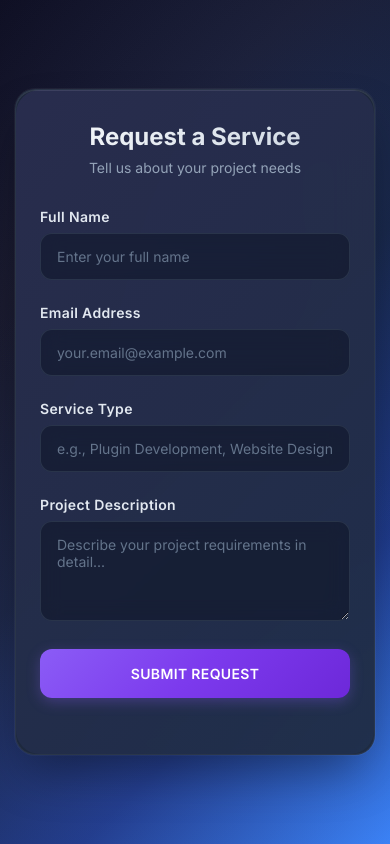
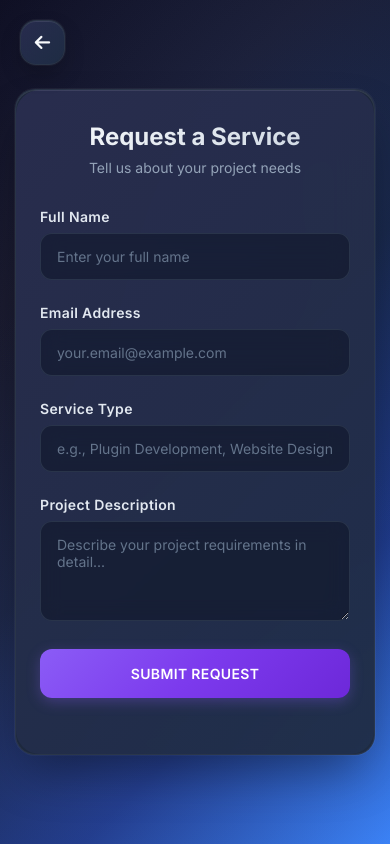
Before and after one commit to DJSYT/MineCloud, a website: page Z.html in a window 390 px wide. Drawn offline with Linux system fonts and the light colour scheme.

Commit message:
Update Z.html

```diff
--- a/Z.html
+++ b/Z.html
@@ -5,6 +5,7 @@
   <meta name="viewport" content="width=device-width, initial-scale=1.0" />
   <title>Service Request Form</title>
   <link href="https://fonts.googleapis.com/css2?family=Inter:wght@400;500;600;700&display=swap" rel="stylesheet">
+  <link href="https://cdnjs.cloudflare.com/ajax/libs/font-awesome/6.4.0/css/all.min.css" rel="stylesheet">
   <style>
     * {
       box-sizing: border-box;
@@ -36,6 +37,77 @@
                   radial-gradient(circle at 80% 20%, rgba(59, 130, 246, 0.1) 0%, transparent 50%);
       pointer-events: none;
       z-index: 1;
+    }
+
+    /* Back Button Styles */
+    .back-button {
+      position: fixed;
+      top: 30px;
+      left: 30px;
+      z-index: 10;
+      width: 50px;
+      height: 50px;
+      border: none;
+      border-radius: 16px;
+      background: rgba(30, 41, 59, 0.95);
+      backdrop-filter: blur(20px);
+      border: 1px solid rgba(71, 85, 105, 0.3);
+      color: #f8fafc;
+      cursor: pointer;
+      display: flex;
+      align-items: center;
+      justify-content: center;
+      font-size: 1.25rem;
+      transition: all 0.3s cubic-bezier(0.4, 0, 0.2, 1);
+      box-shadow:
+        0 10px 25px -5px rgba(0, 0, 0, 0.3),
+        0 0 0 1px rgba(255, 255, 255, 0.05),
+        inset 0 1px 0 rgba(255, 255, 255, 0.1);
+      animation: slideInLeft 0.8s cubic-bezier(0.16, 1, 0.3, 1);
+    }
+
+    .back-button::before {
+      content: '';
+      position: absolute;
+      top: 0;
+      left: 0;
+      right: 0;
+      bottom: 0;
+      background: linear-gradient(135deg, rgba(139, 92, 246, 0.1) 0%, rgba(59, 130, 246, 0.05) 100%);
+      border-radius: 16px;
+      pointer-events: none;
+      z-index: -1;
+    }
+
+    .back-button:hover {
+      transform: translateY(-2px) scale(1.05);
+      box-shadow:
+        0 15px 35px -5px rgba(0, 0, 0, 0.4),
+        0 0 0 1px rgba(139, 92, 246, 0.3),
+        inset 0 1px 0 rgba(255, 255, 255, 0.2);
+      background: rgba(30, 41, 59, 1);
+      border-color: rgba(139, 92, 246, 0.4);
+    }
+
+    .back-button:hover::before {
+      background: linear-gradient(135deg, rgba(139, 92, 246, 0.2) 0%, rgba(59, 130, 246, 0.1) 100%);
+    }
+
+    .back-button:active {
+      transform: translateY(0) scale(1.02);
+    }
+
+    .back-button:focus-visible {
+      outline: 2px solid #8b5cf6;
+      outline-offset: 3px;
+    }
+
+    .back-button i {
+      transition: transform 0.3s ease;
+    }
+
+    .back-button:hover i {
+      transform: translateX(-2px);
     }
 
     .form-container {
@@ -250,6 +322,17 @@
       }
     }
 
+    @keyframes slideInLeft {
+      from {
+        opacity: 0;
+        transform: translateX(-60px) scale(0.9);
+      }
+      to {
+        opacity: 1;
+        transform: translateX(0) scale(1);
+      }
+    }
+
     @keyframes spin {
       to {
         transform: rotate(360deg);
@@ -279,6 +362,24 @@
       .form-header h2 {
         font-size: 1.5rem;
       }
+
+      .back-button {
+        top: 20px;
+        left: 20px;
+        width: 45px;
+        height: 45px;
+        font-size: 1.1rem;
+      }
+    }
+
+    @media (max-width: 360px) {
+      .back-button {
+        top: 15px;
+        left: 15px;
+        width: 40px;
+        height: 40px;
+        font-size: 1rem;
+      }
     }
 
     /* Focus visible for accessibility */
@@ -295,6 +396,11 @@
   </style>
 </head>
 <body>
+  <!-- Back Button -->
+  <button class="back-button" onclick="navigateBack()" aria-label="Go back to homepage">
+    <i class="fas fa-arrow-left"></i>
+  </button>
+
   <div class="form-container">
     <div class="form-header">
       <h2>Request a Service</h2>
@@ -341,6 +447,24 @@
   </div>
 
   <script>
+    // Back button navigation function
+    function navigateBack() {
+      // Check if we can go back in history, otherwise go to index.html
+      if (window.history.length > 1) {
+        window.history.back();
+      } else {
+        window.location.href = 'index.html';
+      }
+    }
+
+    // Keyboard navigation support for back button
+    document.addEventListener('keydown', function(e) {
+      // Alt + Left Arrow or Escape key to go back
+      if ((e.altKey && e.key === 'ArrowLeft') || e.key === 'Escape') {
+        navigateBack();
+      }
+    });
+
     // Enhanced form handling with better UX
     const form = document.getElementById("webhookForm");
     const submitBtn = form.querySelector(".submit-btn");
@@ -461,19 +585,18 @@
       const x = e.clientX - rect.left;
       const y = e.clientY - rect.top;
 
-      const centerX = rect.width / 2;
-      const centerY = rect.height / 2;
+      if (x >= 0 && x <= rect.width && y >= 0 && y <= rect.height) {
+        const xPercent = (x / rect.width - 0.5) * 2;
+        const yPercent = (y / rect.height - 0.5) * 2;
 
-      const rotateX = (y - centerY) / centerY * 2;
-      const rotateY = (centerX - x) / centerX * 2;
-
-      container.style.transform = `perspective(1000px) rotateX(${rotateX}deg) rotateY(${rotateY}deg)`;
+        container.style.transform = `perspective(1000px) rotateY(${xPercent * 2}deg) rotateX(${-yPercent * 2}deg)`;
+      }
     });
 
     document.addEventListener('mouseleave', () => {
       const container = document.querySelector('.form-container');
-      container.style.transform = 'perspective(1000px) rotateX(0deg) rotateY(0deg)';
+      container.style.transform = 'perspective(1000px) rotateY(0deg) rotateX(0deg)';
     });
   </script>
 </body>
-            </html>
+  </html>
```
